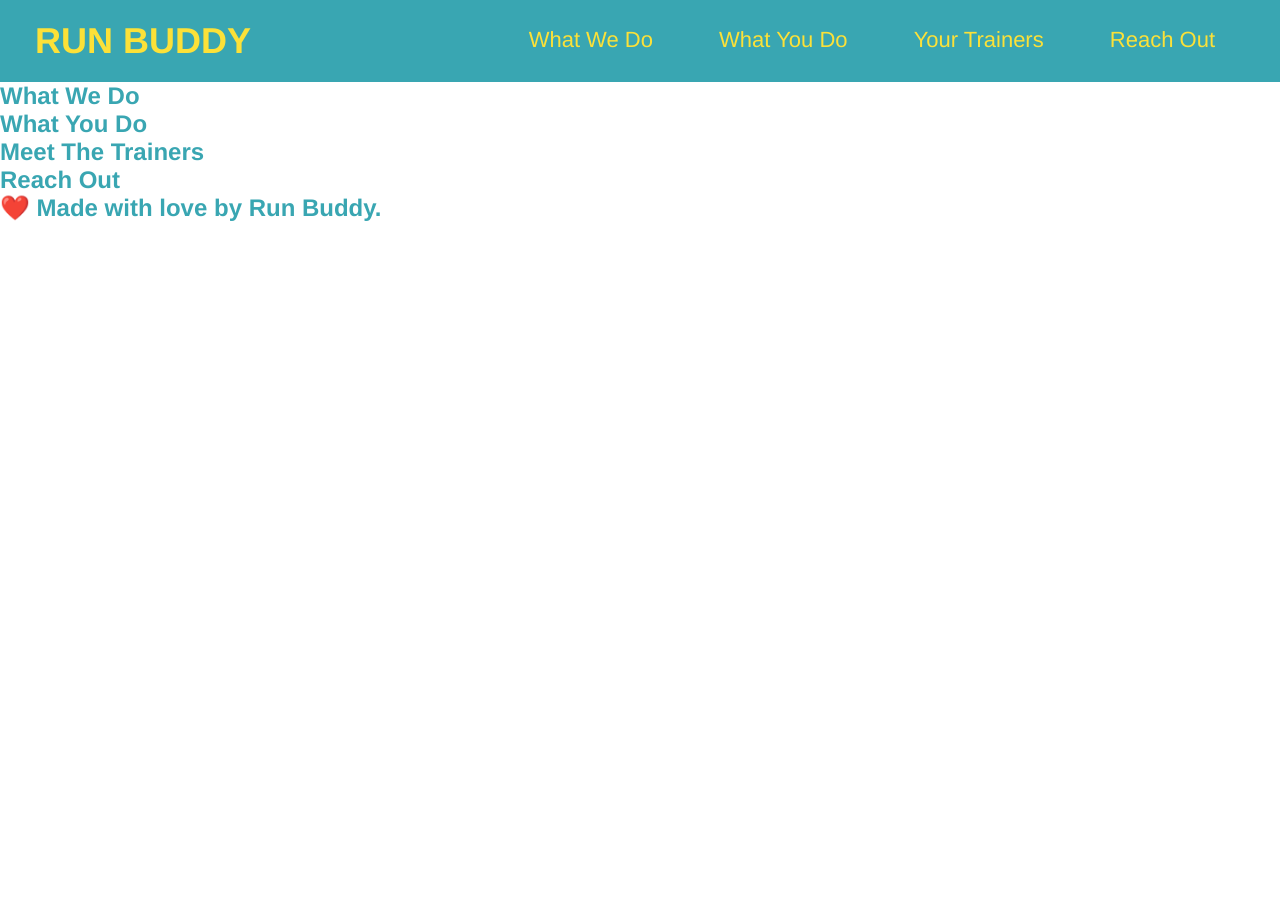
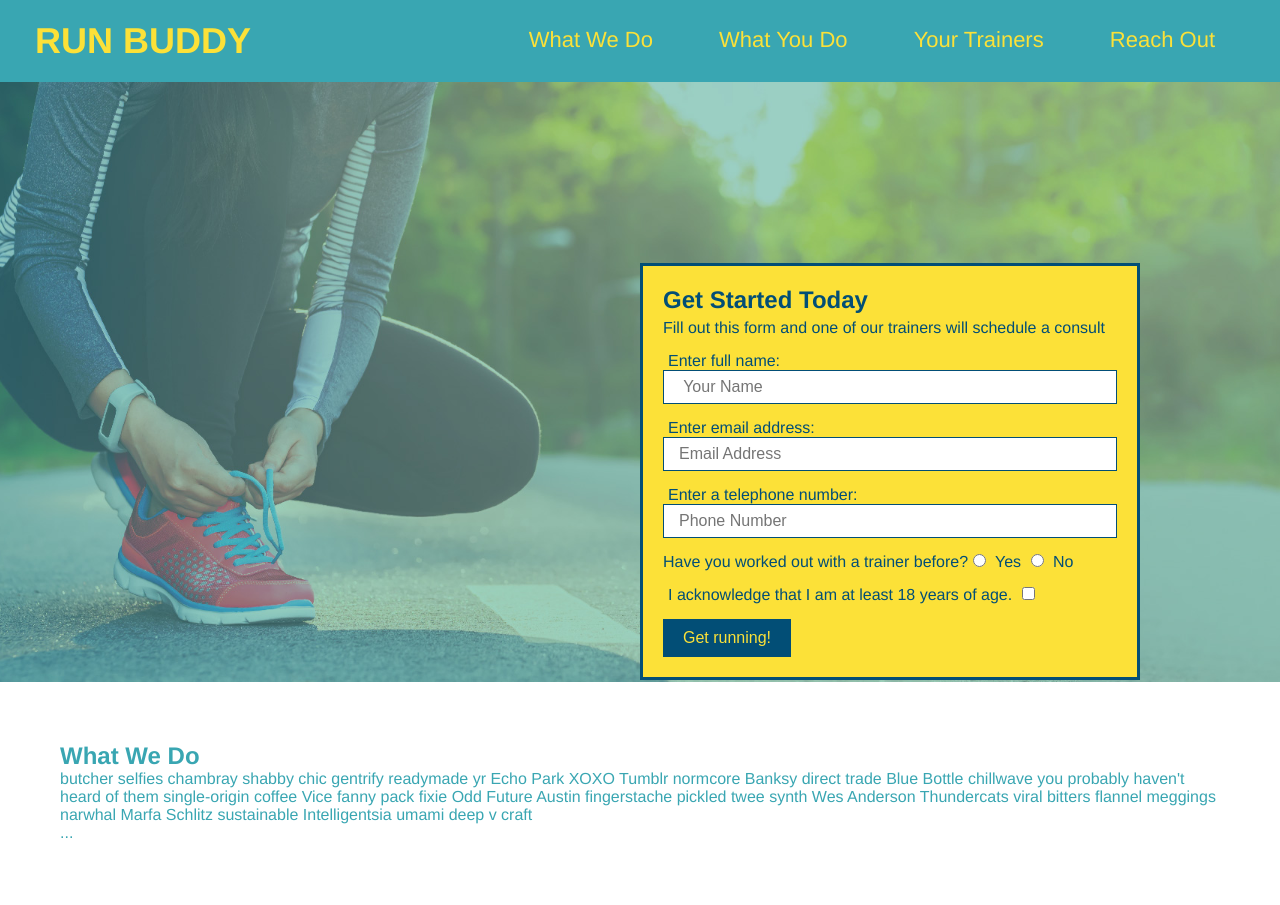
Before and after one commit to safoa96/run-buddy, a plain HTML site: page index.html in a window 1280 px wide. Shown: the top 905 px of the page. Before the commit the page ends 800 px from the top, so only its background shows below. Drawn offline with Linux system fonts and the light colour scheme.

Commit message:
add what you do icons

```diff
--- a/assets/css/style.css
+++ b/assets/css/style.css
@@ -38,3 +38,87 @@ header nav {
     font-weight: lighter;
     font-size: 22px;
   }
+
+  footer {
+    background: #fce138;
+    width: 100%;
+    padding: 40px 35px;
+  }
+
+  footer h2 {
+    display: inline;
+    color: #024e76;
+    font-size: 30px;
+    margin: 0;
+  }
+
+  footer div {
+    float: right;
+    line-height: 1.5;
+    text-align: right;
+  }
+
+  footer a {
+    color: #024e76;
+  }
+
+  * {
+    margin: 0;
+    padding: 0;
+    box-sizing: border-box;
+  }
+
+  section {
+    padding: 60px;
+  }
+
+  /* Hero Style Start */
+.hero {
+    background-image: url("../images/hero-bg.jpeg");
+    height: 600px;
+    background-size: cover;
+    background-position: center;
+  }
+  /* Hero Style End */
+
+  .hero-form {
+    border: 3px solid #024e76;
+    background-color: #fce138;
+    padding: 20px;
+    width: 500px;
+    color: #024e76;
+    position: absolute;
+    bottom: 120px;
+    right: 140px;
+  }
+
+  .hero-form h3 {
+    font-size: 24px;
+    margin: 0;
+  }
+
+  .hero-form p {
+    margin: 5px 0 15px 0;
+  }
+
+  .form-input {
+    border: 1px solid #024e76;
+    display: block;
+    padding: 7px 15px;
+    font-size: 16px;
+    color: #024e76;
+    width: 100%;
+    margin-bottom: 15px;
+  }
+
+  .hero-form label {
+    margin: 0 5px;
+  }
+
+  .hero-form button {
+    color: #fce138;
+    background-color: #024e76;
+    border: none;
+    padding: 10px 20px;
+    font-size: 16px;
+  }
--- a/index.html
+++ b/index.html
@@ -34,32 +34,96 @@
         </header>
 
         <!-- hero/jumbotron-->
-        <section>
+        <section class="hero">
+            <div class="hero-form">
+                <h3>Get Started Today</h3>
+                <p>Fill out this form and one of our trainers will schedule a consult</p>
+                <form>
+                    <label for="name">Enter full name:</label>
+                    <input type="text" placeholder=" Your Name" name="name" id="id" class="form-input" />
+
+                    <label for="email">Enter email address:</label>
+                    <input type="email" placeholder="Email Address" name="email" id="email" class="form-input"/>
+
+                    <label for="phone">Enter a telephone number:</label>
+                    <input type="tel" placeholder="Phone Number" name="phone" id="phone" class="form-input"/>
+
+                    <p>
+                        Have you worked out with a trainer before?
+                        <input type="radio" name="trainer-confirm" id="trainer-yes" />
+                        <label for="trainer-yes">Yes</label>
+                        <input type="radio" name="trainer-confirm" id="trainer-no" />
+                        <label for="trainer-no">No</label>
+                      </p>
+                      <p>
+                        <label for="checkbox" >
+                          I acknowledge that I am at least 18 years of age.
+                        </label>
+                        <input type="checkbox" name="age-confirm" id="checkbox" />
+                      </p>
+                      <button type="submit">
+                        Get running!
+                      </button>
+                </form>
+            </div>
         </section>
 
         <!-- "what we do" section -->
-        <section>
+        <section id="what-we-do">
           <h2>What We Do</h2>
+          <p>
+            butcher selfies chambray shabby chic gentrify readymade yr Echo Park XOXO Tumblr normcore Banksy direct trade Blue Bottle chillwave you probably haven't heard of them single-origin coffee Vice fanny pack fixie Odd Future Austin fingerstache pickled twee synth Wes Anderson Thundercats viral bitters flannel meggings narwhal Marfa Schlitz sustainable Intelligentsia umami deep v craft
+          </p>
+          ...
        </section>
 
        <!-- "what you do" section -->
-       <section>
+       <section id="what-you-do">
            <h2>What You Do</h2>
+
+           <div>
+            <img src="./assets/images/step-1.svg" alt="" />
+            <h3>Step 1: Fill Out the Form Above.</h3>
+            <p>You're already here, so why not?</p>
+          </div>
+
+          <div>
+            <img src="./assets/images/step-2.svg" alt="" />
+            <h3>Step 2: Consult with One of Our Trainers.</h3>
+            <p>Are you here to build muscle, lose weight, or just feel good?</p>
+          </div>
+
+          <div>
+            <img src="./assets/images/step-3.svg" alt="" />
+            <h3>Step 3: Get Running.</h3>
+            <p>Hit the ground running (literally) once your trainer lays out your plan.</p>
+          </div>
+
+          <div>
+            <img src="./assets/images/step-4.svg" alt="" />
+
+            <h3>Step 4: See Results.</h3>
+            <p>Bi-weekly checkins with your trainer will keep you focused</p>
+          </div>
        </section>
 
        <!-- "meet the trainers" section -->
-       <section>
+       <section id="your-trainers">
            <h2>Meet The Trainers</h2>
        </section>
 
        <!-- "reach out" section -->
-       <section>
+       <section id="reach-out">
            <h2>Reach Out</h2>
        </section>
 
        <!-- footer -->
        <footer>
            <h2>❤️ Made with love by Run Buddy.</h2>
+           <div>
+            <a href="#">Read Our Privacy Policy</a><br />
+            &copy; 2019 Run Budd, Inc.
+        </div>
        </footer>
     </body>
 </html>
```
Also changed, not shown: assets/images/hero-bg.jpeg (added), assets/images/step-1.svg (added), assets/images/step-2.svg (added), assets/images/step-3.svg (added), assets/images/step-4.svg (added).
